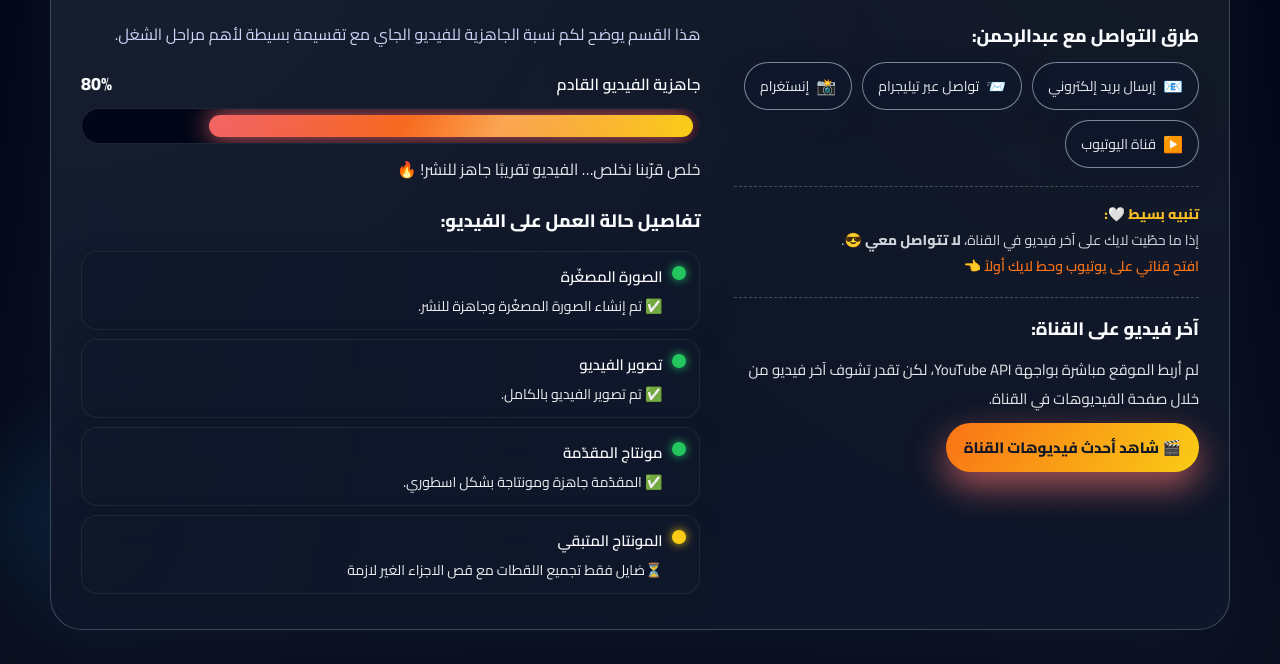
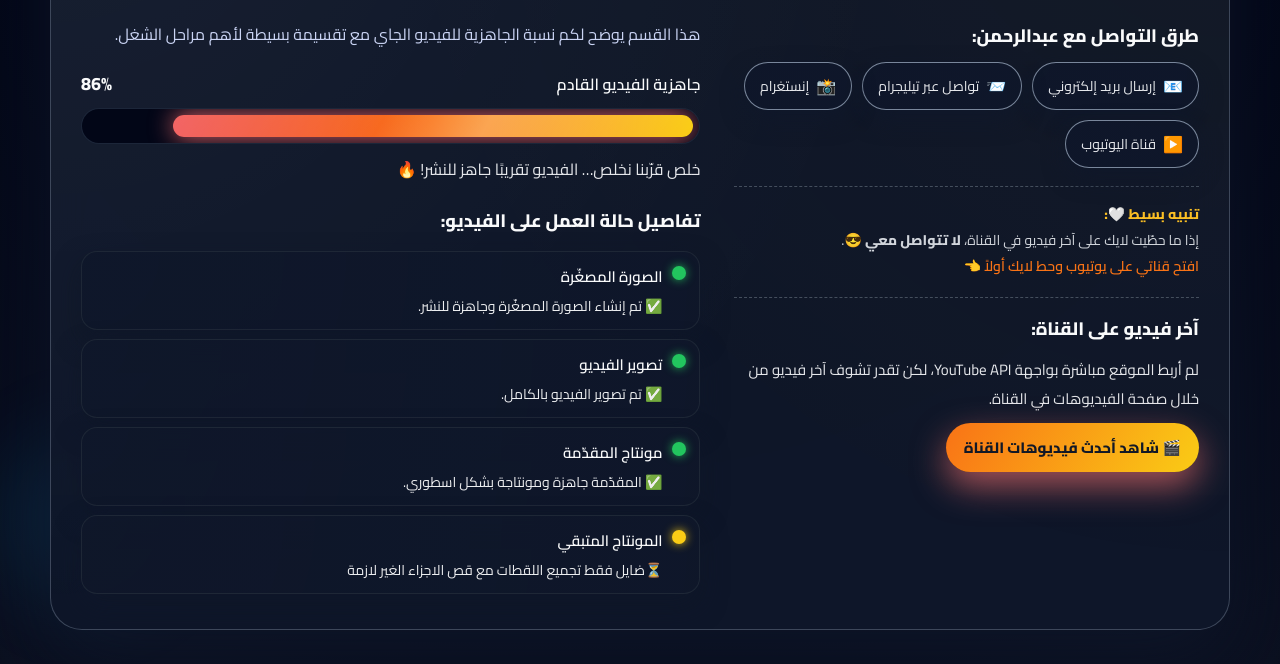
Before and after one commit to ALOORD-EDIT-AA/ALOORD-EDIT-AA, a plain HTML site: page index.html in a window 1280 px wide. Shown: the part 212-876 px from the top of the page. Drawn offline with Linux system fonts and the light colour scheme.

Commit message:
Add files via upload

```diff
--- a/index.html
+++ b/index.html
@@ -586,7 +586,7 @@
 
   <script>
     // نسبة الجاهزية
-    const progress = 80;
+    const progress = 86;
 
     const bar = document.getElementById("progressBar");
     const percentText = document.getElementById("progressPercentText");
```
